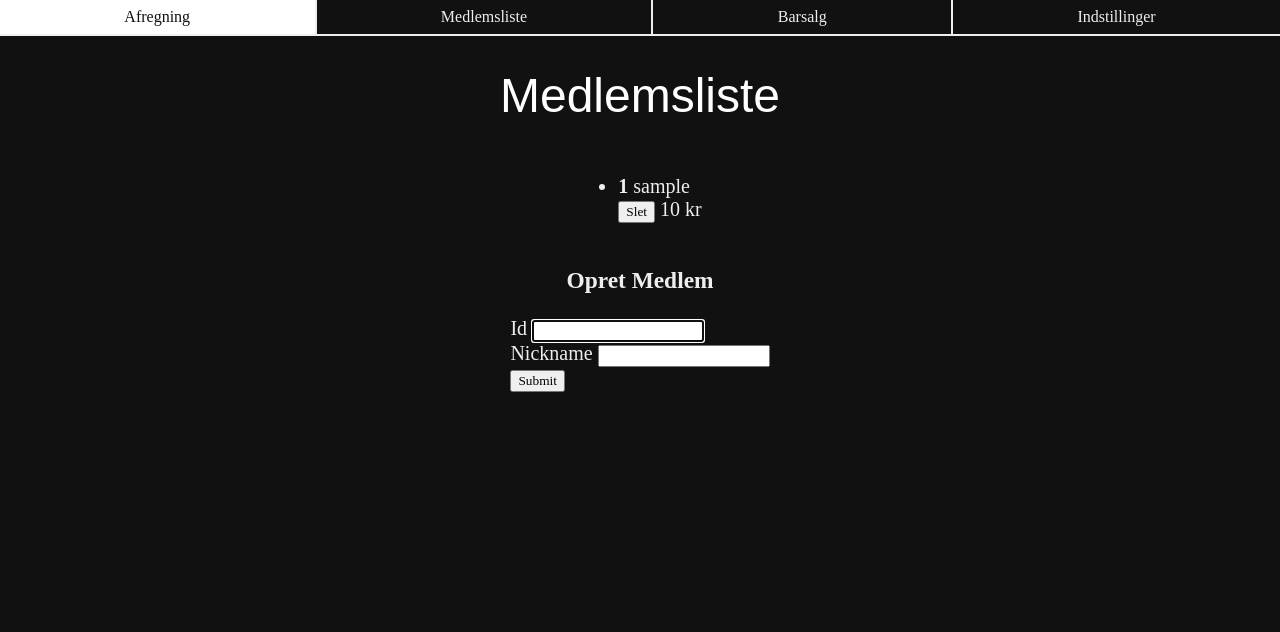
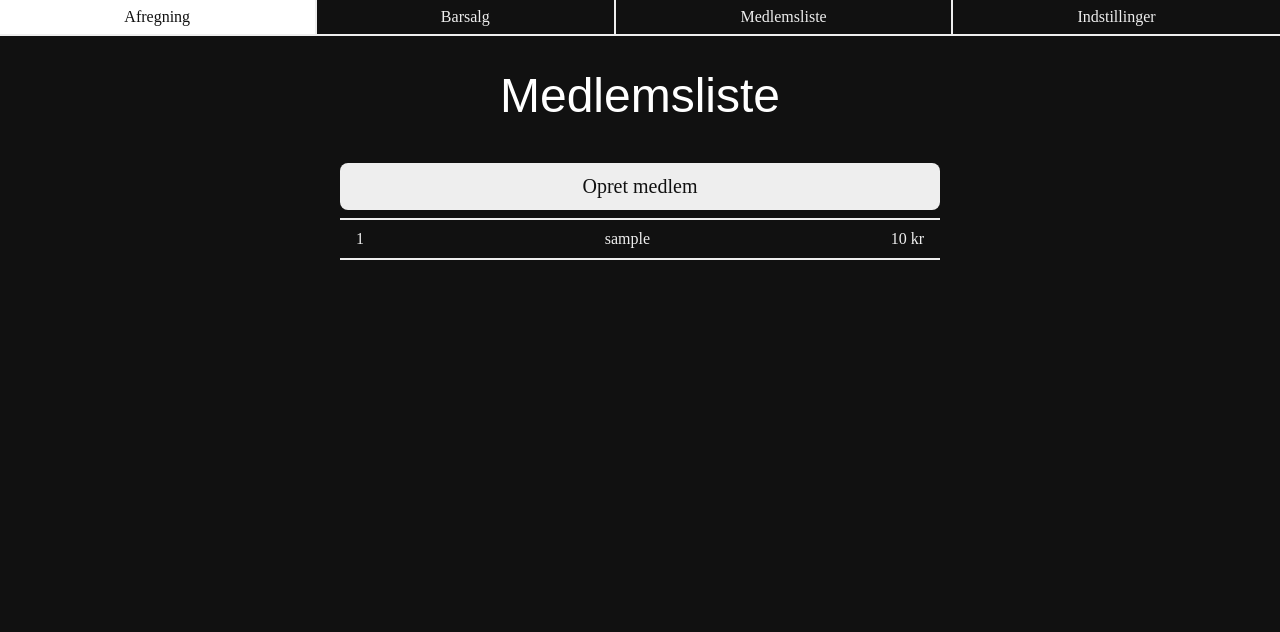
Before and after one commit to dexteraphim/barprogram, a Python web app: template templates/members.html in a window 1280 px wide. Shown: the top 632 px of the page. Run offline with Jinja, Linux system fonts and the light colour scheme; the template is opened without the code that fills it: most values are stand-ins (such as "Sample title", 1, 10 or a date in 2020); form fields are guessed from the names that the template uses; some libraries are stand-ins or nearby versions.

Commit message:
Member list refactor

```diff
--- a/forms.py
+++ b/forms.py
@@ -9,7 +9,6 @@ from extensions import db
 class RegistrationForm(FlaskForm):
     id = StringField('Medlemsnummer', validators=[DataRequired(), Regexp(r'^90+(?:\d{2}|[1-9]\d{2})', message="Medlemsnummeret er ugyldigt.")])
     nickname = StringField('Navn', validators=[DataRequired(), Length(min=2, max=32)])
-    # pincode = PasswordField('Pinkode', validators=[Regexp(r'^\d{4}$', message="Pinkode skal være fire cifre.")])
     submit = SubmitField('Opret')
 
 def member_label(member):
@@ -25,3 +24,6 @@ class TransactionForm(FlaskForm):
     deposit = IntegerField('Indsæt', default=0, render_kw={'step': 5}, validators=[Optional(), NumberRange(min=0, message="Beløbet skal være positivt.")])
     pay = IntegerField('Betal', default=0, render_kw={'step': 5}, validators=[Optional(), NumberRange(min=0, message="Beløbet skal være positivt.")])
     submit = SubmitField('Gennemfør')
+
+class UpdateMember(FlaskForm):
+        pincode = PasswordField('Pinkode', validators=[Regexp(r'^\d{4}$', message="Pinkode skal være fire cifre.")])
--- a/requirements.txt
+++ b/requirements.txt
@@ -1,4 +1,5 @@
 altgraph==0.17.4
+babel==2.17.0
 blinker==1.9.0
 bottle==0.13.2
 cffi==1.17.1
@@ -6,6 +7,7 @@ click==8.1.8
 clr_loader==0.2.7.post0
 colorama==0.4.6
 Flask==3.1.0
+flask-babel==4.0.0
 Flask-SQLAlchemy==3.1.1
 Flask-WTF==1.2.2
 greenlet==3.1.1
@@ -19,6 +21,7 @@ pycparser==2.22
 pyinstaller==6.12.0
 pyinstaller-hooks-contrib==2025.2
 pythonnet==3.0.5
+pytz==2025.2
 pywebview==5.4
 pywin32-ctypes==0.2.3
 setuptools==78.1.0
--- /dev/null
+++ b/static/members.css
@@ -0,0 +1,123 @@
+a.btn {
+    box-sizing: border-box;
+    min-width: 600px;
+    padding: 0.75rem;
+    margin: 0.5rem;
+    text-align: center;
+    font-size: 1.25rem;
+    background-color: #eee;
+    border: 0;
+    border-radius: 0.5rem;
+    color: #111;
+    text-decoration: none;
+}
+
+a.btn:hover {
+    background-color: white;
+    cursor: pointer;
+}
+
+.memberlist {
+    overflow-y: scroll;
+    max-height: 320px;
+    min-width: 600px;
+}
+
+.member {
+    display: flex;
+    justify-content: space-between;
+    align-items: center;
+    font-size: 1rem;
+    border-top: 1px solid #eee;
+    border-bottom: 1px solid #eee;
+    width: 100%;
+    text-decoration: none;
+    color: #eee;
+    background: #111;
+    padding: 0.1rem 0.75rem;
+    box-sizing: border-box;
+}
+.member:hover {
+    background-color: #333;
+}
+.member:first-child {
+    border-top: 2px solid #eee;
+}
+
+.member:last-child {
+    border-bottom: 2px solid #eee;
+}
+
+.member > p, .member > form {
+    box-sizing: border-box;
+    padding: 0.5rem 0.25rem;
+    margin: 0;
+    text-decoration: none;
+}
+
+.member form input {
+    box-sizing: border-box;
+    border-radius: 0.5rem;
+    margin: 0;
+    border: 0;
+    height: 100%;
+    padding: 0 0.5rem;
+    font-size: 1rem;
+}
+
+.member form input:hover {
+    filter: brightness(120%);
+    cursor: pointer;
+}
+form.registration {
+    display: flex;
+    flex-direction: column;
+    justify-content: center;
+    align-items: center;
+}
+.form-field {
+    display: flex;
+    flex-direction: column;
+    align-items: flex-start;
+    padding: 0.1rem 0.5rem;
+    margin: 0.5rem;
+}
+
+input {
+    font-size: 1.25rem;
+    box-sizing: border-box;
+    padding: 0.5rem;
+    border-radius: 0.5rem;
+    border: 1px solid darkgray;
+    background: #eee;
+}
+
+input:hover {
+    background: white;
+}
+
+input[type=submit] {
+    background-color: cornflowerblue;
+    border: 0;
+    font-weight: 600;
+    box-sizing: border-box;
+    padding: 1rem;
+    color: white;
+    font-size: 1.25rem;
+    width: 100%;
+}
+
+input[type=submit]:hover {
+    cursor: pointer;
+    filter: brightness(120%);
+}
+
+input.red {
+    background-color: crimson;
+    color: #eee;
+}
+
+input.blue {
+    background-color: cornflowerblue;
+    color: #eee;
+}
--- /dev/null
+++ b/templates/authorize_member.html
@@ -0,0 +1,4 @@
+{% extends 'layout.html' %}
+{% block content %}
+<h1>Authorize {{member.nickname}}</h1>
+{% endblock %}
--- a/templates/layout.html
+++ b/templates/layout.html
@@ -8,13 +8,14 @@
     <script src="{{url_for('static', filename='alpine.js')}}" defer></script>
     <link rel="stylesheet" href="{{url_for('static', filename='choices.css')}}">
     <link rel="stylesheet" href="{{url_for('static', filename='layout.css')}}">
+    {% block dependencies %}{% endblock %}
 </head>
 <body class="content">
     <header>
         <nav>
             <a href="{{ url_for('transactions') }}">Afregning</a>
+            <a href="{{ url_for('sales') }}">Barsalg</a>
             <a href="{{ url_for('members') }}">Medlemsliste</a>
-            <a href="{{ url_for('sales') }}">Barsalg</a>
             <a href="{{ url_for('settings') }}">Indstillinger</a>
         </nav>
     </header>
--- a/templates/members.html
+++ b/templates/members.html
@@ -1,35 +1,18 @@
 {% extends 'layout.html' %}
+{% block dependencies %}
+    <link rel="stylesheet" href="{{url_for('static', filename='members.css')}}">
+{% endblock %}
 {% block content %}
     <h1>Medlemsliste</h1>
-    <ul>
+    <a class="btn" href="{{url_for('create_member')}}">Opret medlem</a>
+    <section class="memberlist">
         {% for member in members %}
-            <li><strong>{{member.id}}</strong> {{member.nickname}}</li><form method="POST" action="/member/delete/{{member.id}}"><input type="submit" value="Slet"> {{member.balance}} kr</form>
-
+        <a class="member" href="{{url_for('member', member_id=member.id)}}">
+            <p>{{member.id}}</p>
+            <p>{{member.nickname}}</p>
+            <p>{{member.balance}} kr</p>
+        </a>
         {% endfor %}
+    </section>
     </ul>
-    <h3>Opret Medlem</h3>
-    <form method="POST" action="/register">
-        {{ RegistrationForm.hidden_tag() }}
-        <div class="form-field">
-            {{ RegistrationForm.id.label }}
-            {{ RegistrationForm.id(autofocus=True) }}
-            {% if RegistrationForm.id.errors %}
-            <ul class="form-errors">
-                {% for error in RegistrationForm.id.errors %} <li>{{ error }}</li> {% endfor %}
-            </ul>
-            {% endif %}
-        </div>
-        <div class="form-field">
-            {{ RegistrationForm.nickname.label }}
-            {{ RegistrationForm.nickname }}
-            {% if RegistrationForm.nickname.errors %}
-            <ul class="form-errors">
-                {% for error in RegistrationForm.nickname.errors %} <li>{{ error }}</li> {% endfor %}
-            </ul>
-            {% endif %}
-        </div>
-        <div class="form-field">
-            {{ RegistrationForm.submit(class="submit-button")}}
-        </div>
-    </form>
 {% endblock %}
```
Also changed, not shown: app.py (+49 -3 lines), models.py (+10 -0 lines), static/member.css (added, +32 -0 lines), static/sales.css (added, +18 -0 lines), static/transactions.css (added, +66 -0 lines), static/transactions.js (added, +71 -0 lines), templates/create_member.html (added, +25 -0 lines), templates/member.html (added, +17 -0 lines), templates/sales.html (+25 -6 lines), templates/transactions.html (+3 -5 lines).
